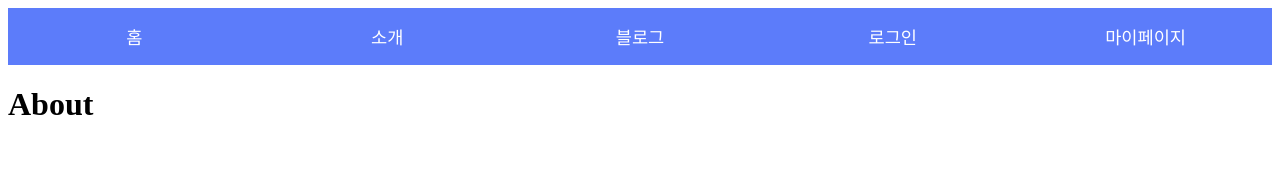
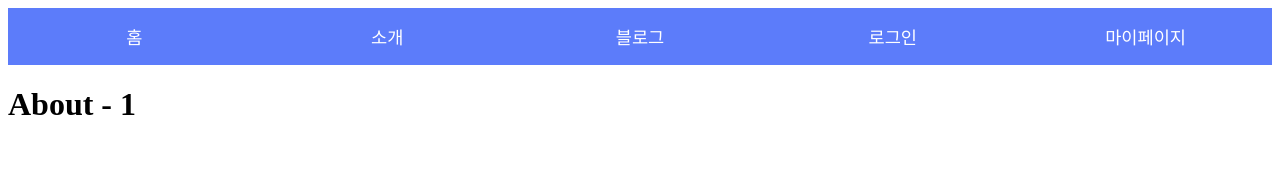
Before and after one commit to dorothy7964/react_example_router, a React (Create React App) app: page /about/1 in a window 1280 px wide. Shown: the top 176 px of the page. Built offline with nearby package versions, Linux system fonts and the light colour scheme; the HTML template or start-up script is replaced by a standard one.

Commit message:
match.params

```diff
--- a/src/route/About.js
+++ b/src/route/About.js
@@ -2,9 +2,12 @@ import React, {Component} from 'react';
 
 class About extends Component {
 	render(){
+		console.log(this.props.match);
+		const match = this.props.match.params;
+
 		return(
 			<div>
-				<h1>About</h1>
+				<h1>About - {match.user}</h1>
 			</div>
 		)
 	}
```
